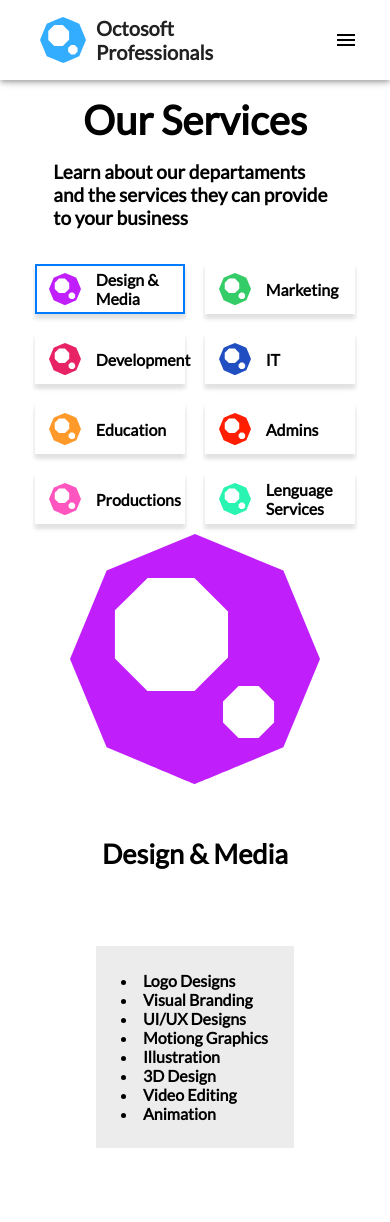
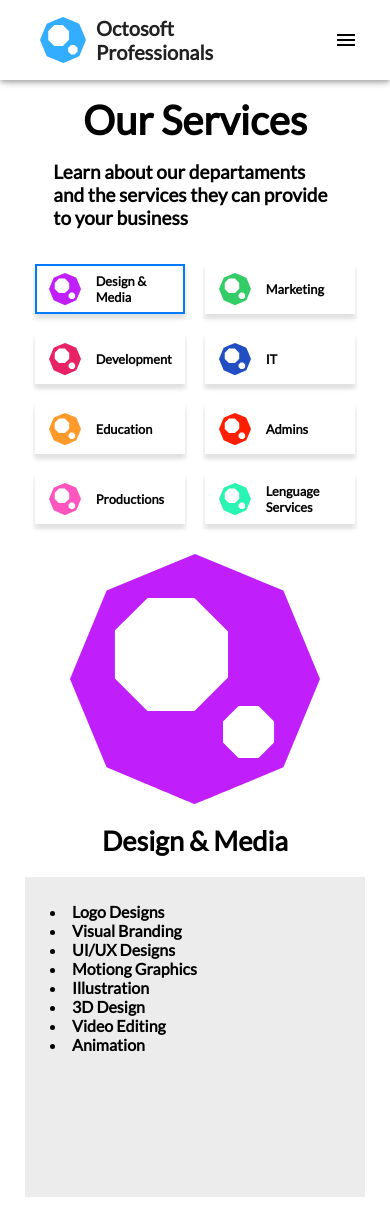
Before and after one commit to adrianponce89/octosoft, a React (Create React App) app: page /ourservices in a window 390 px wide. Before the commit the page ends 1199 px from the top, so only its background shows below. Built offline with nearby package versions, Linux system fonts and the light colour scheme.

Commit message:
Mobile is implemented.

```diff
--- a/src/pages/OurServices.js
+++ b/src/pages/OurServices.js
@@ -37,9 +37,13 @@ const styles = makeStyles({
   buttonText: {
     width: '50%',
     fontWeight: 'bolder',
+    '@media (max-width: 576px)': {
+      fontSize: '3.3vw',
+    },
   },
   infoContainer: {
     margin: 'auto',
+    paddingTop: 20,
   },
   iconsDescriptions: {
     width: 250,
@@ -48,16 +52,15 @@ const styles = makeStyles({
     transition: 'fill 1.1s ease',
   },
   titleDescriptions: {
+    margin: '20px 0 20px 0',
     fontSize: 27,
     fontWeight: 'bolder',
     textAlign: 'center',
-    margin: '50px 25px',
   },
   containerDescription: {
     background: '#ECECEC',
-    margin: 26,
     padding: 25,
-    width: '38vw',
+    height: '320px',
     display: 'flex',
     flexDirection: 'column',
     flexWrap: 'wrap',
@@ -124,10 +127,10 @@ const OurServices = (props) => {
       <Grid
         container
         direction="row"
-        justify="center"
+        justify="space-evenly"
         className={classes.infoContainer}
       >
-        <div>
+        <Grid container lg={3} direction="column" alignItems="center">
           <OctoLogo
             fill={DummyData[index].color}
             className={classes.iconsDescriptions}
@@ -135,12 +138,16 @@ const OurServices = (props) => {
           <div className={classes.titleDescriptions}>
             {DummyData[index].title}
           </div>
-        </div>
-        <div className={classes.containerDescription}>
+        </Grid>
+        <Grid
+          container
+          lg={6}
+          className={classes.containerDescription}
+        >
           {DummyData[index].description.map((item) => (
             <li className={classes.descriptionItem}>{item}</li>
           ))}
-        </div>
+        </Grid>
       </Grid>
     </Container>
   );
```
